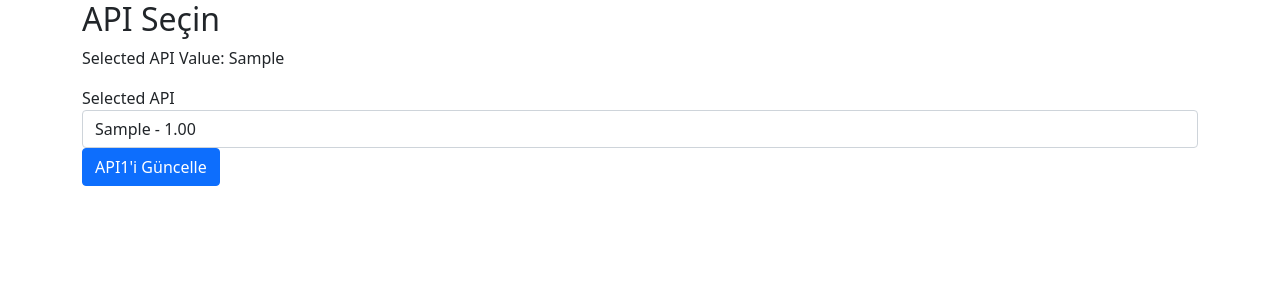
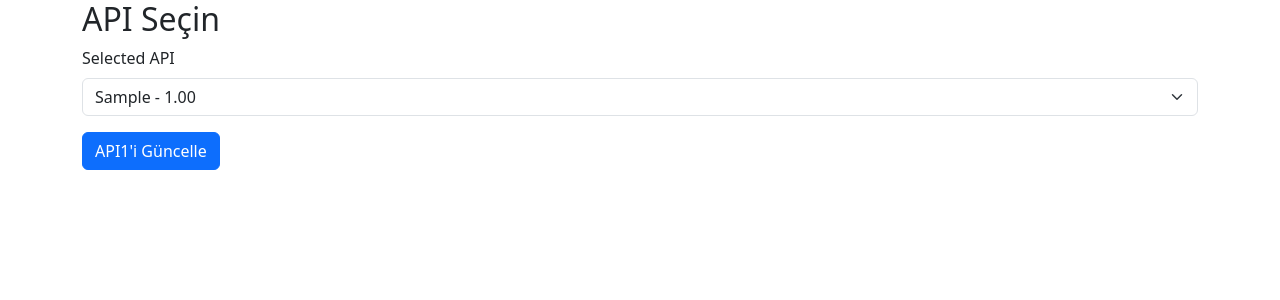
Before and after one commit to MelihOZKAS/Melih, a Django app: template templates/select_api_form.html in a window 1280 px wide. Shown: the top 300 px of the page. Run offline with Django 4.2, Linux system fonts and the light colour scheme; tables that the repository leaves empty hold one stand-in row (values such as "Sample post"); the template is opened without the code that fills it: values that come from a table or form of the project are taken from there, most other values are stand-ins (such as "Sample title", 1, 10 or a date in 2020).

Commit message:
feat: api degis v66

```diff
--- a/templates/select_api_form.html
+++ b/templates/select_api_form.html
@@ -3,20 +3,18 @@
 <head>
     <meta charset="UTF-8">
     <title>Nasip</title>
-    <link href="https://cdn.jsdelivr.net/npm/bootstrap@5.0.2/dist/css/bootstrap.min.css" rel="stylesheet" integrity="sha384-EVSTQN3/azprG1Anm3QDgpJLIm9Nao0Yz1ztcQTwFspd3yD65VohhpuuCOmLASjC" crossorigin="anonymous">
-
+    <link rel="stylesheet" href="https://cdn.jsdelivr.net/npm/bootstrap@5.3.0/dist/css/bootstrap.min.css">
 </head>
 <body>
     <div class="container">
         <h2>API Seçin</h2>
-        <p>Selected API Value: {{ selected_api_value }}</p>
         <form method="post">
             {% csrf_token %}
-            <div class="form-group">
-                <label for="{{ form.selected_api.id_for_label }}">{{ form.selected_api.label }}</label>
-                <select name="selected_api" id="{{ form.selected_api.id_for_label }}" class="form-control">
+            <div class="mb-3">
+                <label for="id_selected_api" class="form-label">Selected API</label>
+                <select name="selected_api" id="id_selected_api" class="form-select">
                     {% for value, text in form.selected_api.field.choices %}
-                    <option value="{{ value }}"{% if form.selected_api.value == value %} selected{% endif %}>{{ text }}</option>
+                    <option value="{{ value }}" {% if form.selected_api.value == value %}selected{% endif %}>{{ text }}</option>
                     {% endfor %}
                 </select>
             </div>
```
